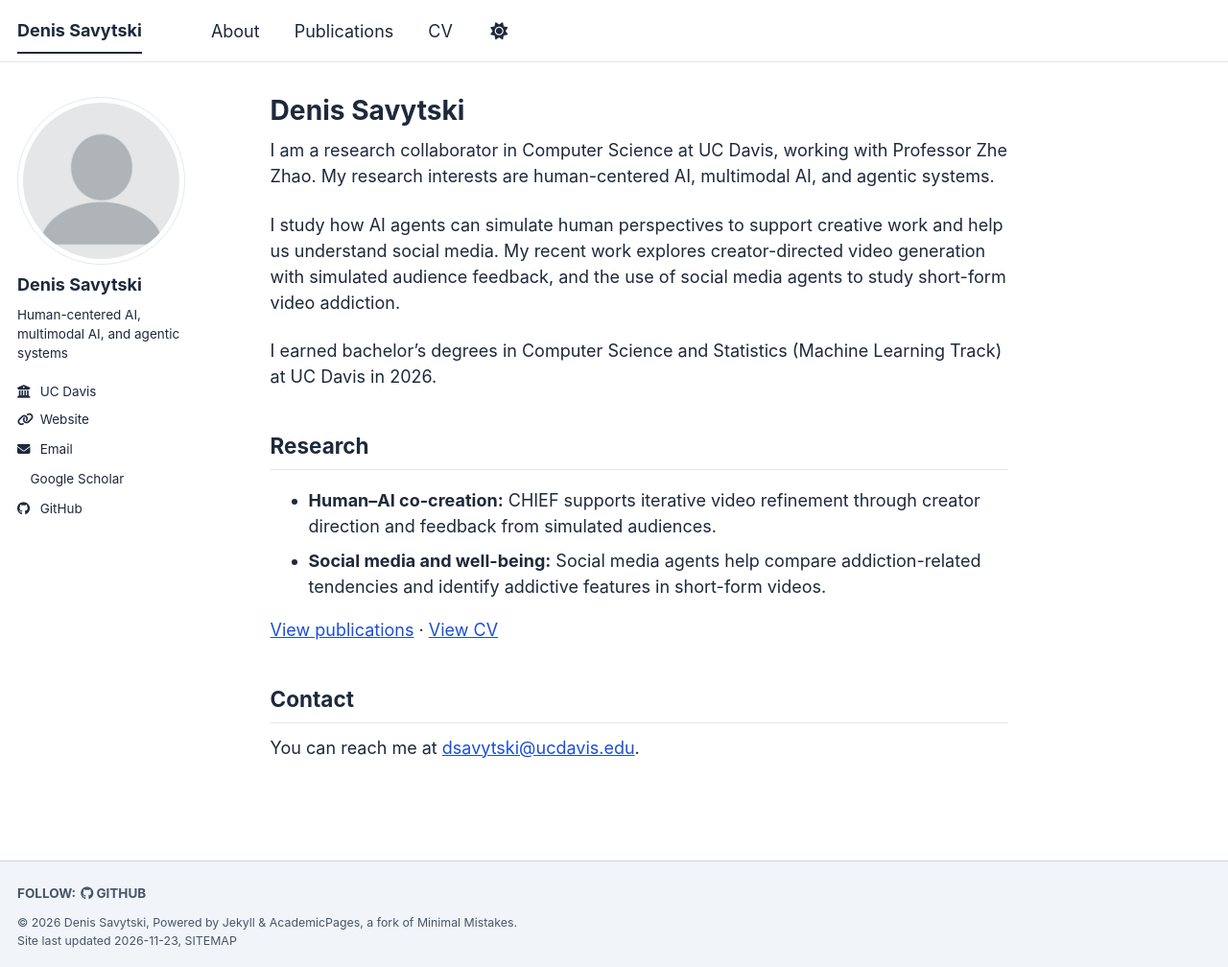
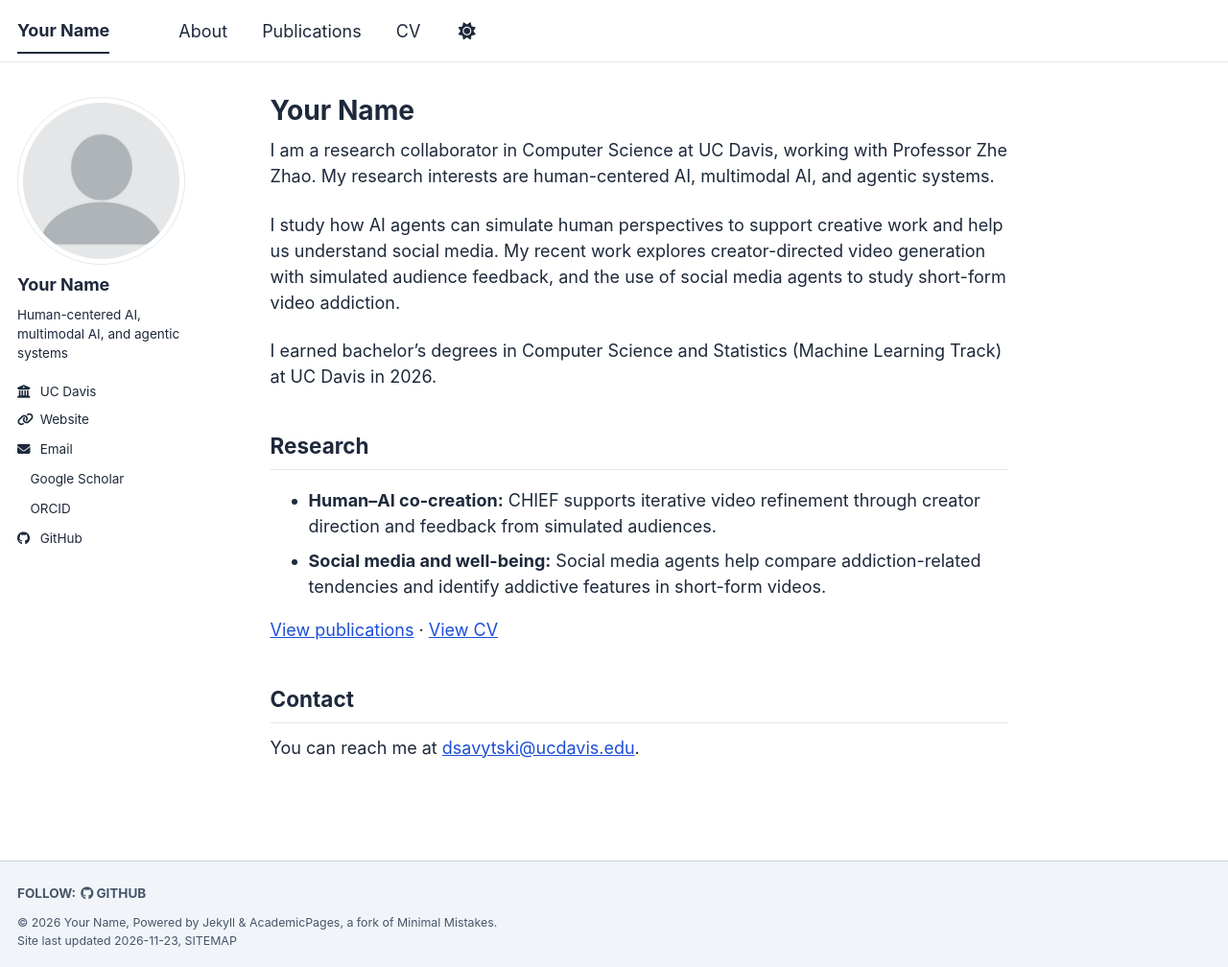
Before and after one commit to BoyyyxD/personal_page, a Jekyll site: the page built from _pages/about.md, in a window 1280 px wide and 1008 px high. Shown: the whole window at 96% size. Built offline with Jekyll 4.4.1, drawn with Linux system fonts in a browser that asks for light colours; a script bundle is joined from its source files by our own code; a style sheet for code colours, icons or effects is not loaded.

Commit message:
Restore name placeholders and update academic profile links

```diff
--- a/_config.yml
+++ b/_config.yml
@@ -9,10 +9,10 @@
 # Basic Site Settings
 locale                   : "en-US"
 site_theme               : "air" # The available themes options are "default", "air", "sunrise", "mint", "dirt" and "contrast"
-title                    : "Denis Savytski"
+title                    : "Your Name"
 title_separator          : "-"
-name                     : &name "Denis Savytski"
-description              : &description "Human-centered AI, multimodal AI, and agentic systems. Research by Denis Savytski at UC Davis."
+name                     : &name "Your Name"
+description              : &description "Human-centered AI, multimodal AI, and agentic systems. Research by Your Name at UC Davis."
 url                      : "https://boyyyxd.github.io"# The base hostname & protocol for your site e.g. "https://[your GitHub username].github.io",
                                                            # or if you already have some other page hosted on Github then use "https://[your GitHub username].github.io/[Your Repo Name]"
 baseurl                  : "/personal_page" # the subpath of your site, e.g. "/blog"
@@ -23,21 +23,20 @@ repository               : "BoyyyxD/personal_page"
 #               Additional customization can be done by editing /_includes/author-profile.html
 author:
   avatar           : "profile.png"
-  name             : "Denis Savytski"
+  name             : "Your Name"
   bio              : "Human-centered AI, multimodal AI, and agentic systems"
   employer         : "UC Davis"
   uri              : "https://boyyyxd.github.io/personal_page/"
   email            : "dsavytski@ucdavis.edu"
   googlescholar    : "https://scholar.google.com/citations?user=oHKOTXgAAAAJ&hl=en"
-  # Add an ORCID URL when available; the supplied URL is the website above.
-  orcid            :
+  orcid            : "https://boyyyxd.github.io/personal_page/"
   github           : "BoyyyxD"
 
 publication_category:
   manuscripts:
-    title: 'Manuscripts'
+    title: 'Manuscripts Under Review'
   conferences:
-    title: 'Workshop Papers'
+    title: 'Conference Papers'
 
 # Site Settings
 teaser                   :  # filename of teaser fallback teaser image placed in /images/ for social media previews
--- a/_pages/about.md
+++ b/_pages/about.md
@@ -1,6 +1,6 @@
 ---
 permalink: /
-title: "Denis Savytski"
+title: "Your Name"
 author_profile: true
 redirect_from:
   - /about/
```
Also changed, not shown: README.md (+1 -1 lines), _publications/2026-06-17-chief.md (+1 -1 lines), _publications/2026-short-form-video-addiction.md (+1 -1 lines).
